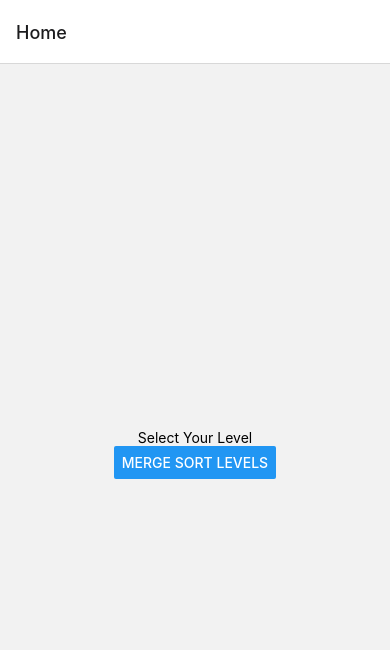
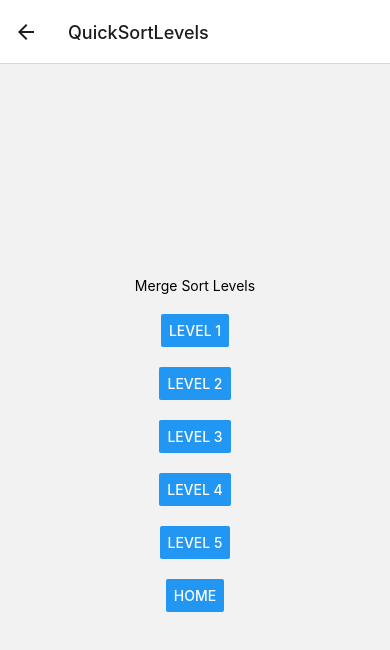
Before and after one commit to ShaimaaAliECE/se3350_project-group-3, a React Native app: screen /QuickSortLevels in a window 390 px wide. Shown: the top 650 px of the page. Built offline with nearby package versions, Linux system fonts and the light colour scheme.

Commit message:
adding another levels page with neavigation to all levels

```diff
--- a/App.js
+++ b/App.js
@@ -7,6 +7,7 @@ import { Button } from 'react-native-web';
 import HomeScreen from './src/pages/Home';
 import FirstLevelScreen from './src/pages/FirstLevel';
 import MergeSortLevels from './src/pages/mergeSortLevels';
+import QuickSortLevels from './src/pages/QuickSortLevels';
 
 const Stack = createNativeStackNavigator();
 
@@ -21,6 +22,7 @@ function App() {
         <Stack.Screen name="FourthLevel" component={FourthLevelScreen} />
         <Stack.Screen name="FifthLevel" component={FifthLevelScreen} /> */}
         <Stack.Screen name="MergeSortLevels" component={MergeSortLevels} />
+        <Stack.Screen name="QuickSortLevels" component={QuickSortLevels} />
       </Stack.Navigator>
     </NavigationContainer>
   );
--- a/src/pages/Home/index.jsx
+++ b/src/pages/Home/index.jsx
@@ -12,6 +12,13 @@ function HomeScreen({ navigation }) {
           navigation.navigate('MergeSortLevels')
         }}
       />
+      <View style={{ height: 20 }} />
+        <Button
+        title="Quick Sort Levels"
+        onPress={() => {
+          navigation.navigate('QuickSortLevels')
+        }}
+      />
     </View>
   );
 }
--- /dev/null
+++ b/src/pages/QuickSortLevels/index.jsx
@@ -0,0 +1,56 @@
+import React from 'react';
+import { View, Text, Button } from 'react-native';
+import { StatusBar } from 'expo-status-bar';
+
+function QuickSortLevels({ navigation }) {
+  return (
+    <View style={{ flex: 1, alignItems: 'center', justifyContent: 'center' }}>
+      <Text>Merge Sort Levels</Text>
+      <View style={{ height: 20 }} />
+      <Button
+        title="Level 1"
+        onPress={() => {
+          navigation.navigate('FirstLevel')
+        }}
+      />
+       <View style={{ height: 20 }} />
+        <Button
+        title="Level 2"
+        onPress={() => {
+          navigation.navigate('SecondLevel')
+        }}
+      />
+       <View style={{ height: 20 }} />
+        <Button
+        title="Level 3"
+        onPress={() => {
+          navigation.navigate('ThirdLevel')
+        }}
+      />
+       <View style={{ height: 20 }} />
+        <Button
+        title="Level 4"
+        onPress={() => {
+          navigation.navigate('FourthLevel')
+        }}
+      />
+       <View style={{ height: 20 }} />
+        <Button
+        title="Level 5"
+        onPress={() => {
+          navigation.navigate('FifthLevel')
+        }}
+      />
+       <View style={{ height: 20 }} />
+      <Button
+        title="Home"
+        onPress={() => {
+          navigation.navigate('Home')
+        }}
+      />
+       <View style={{ height: 20 }} />
+    </View>
+
+  );
+}
+export default QuickSortLevels;
```
